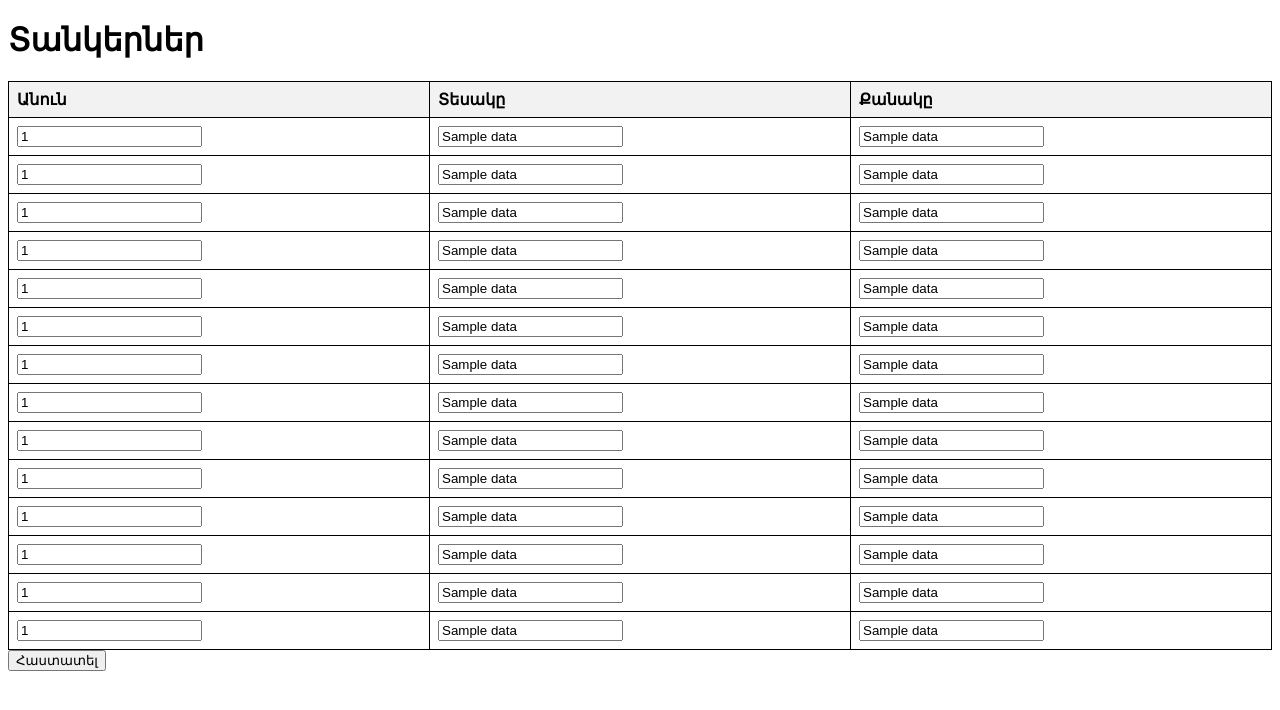
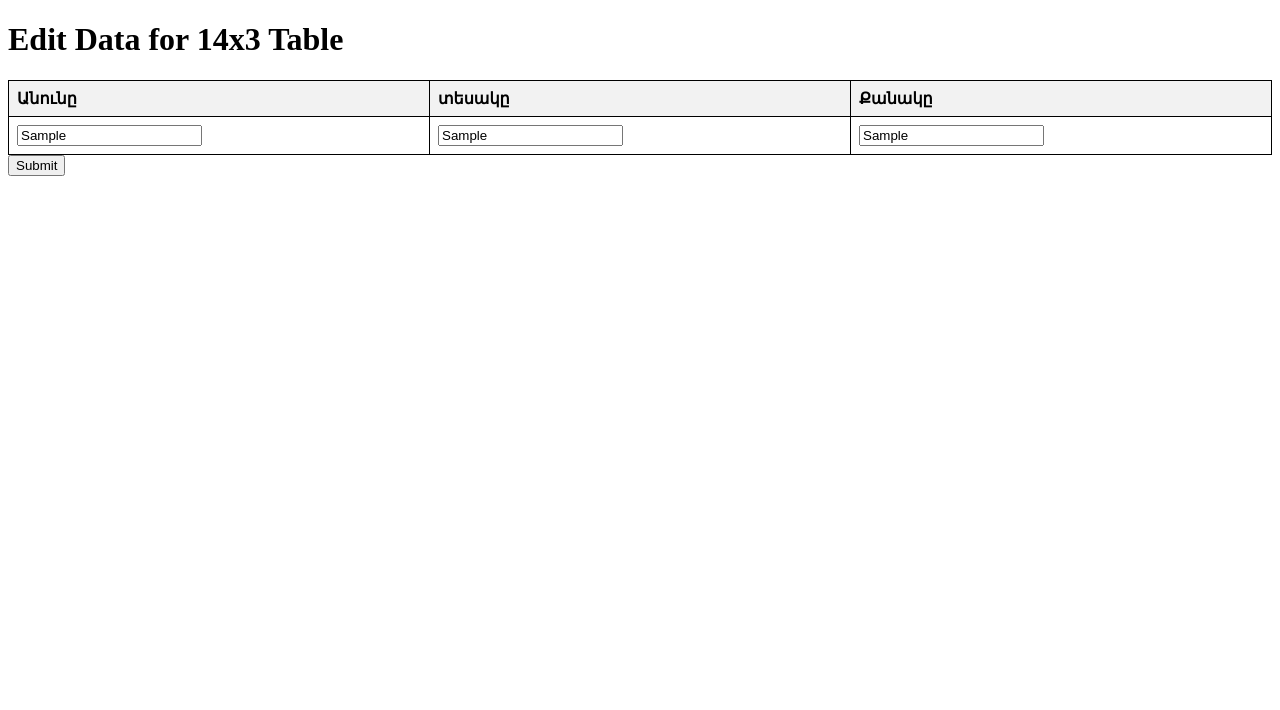
Before and after one commit to Tasoka123ji/379, a Flask app: template templates/index.html in a window 1280 px wide. Shown: the top 710 px of the page. Run offline with Flask 2, Linux system fonts and the light colour scheme; the template is opened without the code that fills it: most values are stand-ins (such as "Sample title", 1, 10 or a date in 2020).

Commit message:
Update index.html

```diff
--- a/templates/index.html
+++ b/templates/index.html
@@ -20,27 +20,27 @@
     </style>
 </head>
 <body>
-    <h1>Տանկերներ</h1>
+    <h1>Edit Data for 14x3 Table</h1>
     <form action="/edit" method="POST">
         <table>
             <thead>
                 <tr>
-                    <th>Անուն</th>
-                    <th>Տեսակը</th>
+                    <th>Անունը</th>
+                    <th>տեսակը</th>
                     <th>Քանակը</th>
                 </tr>
             </thead>
             <tbody>
-                {% for i in range(14) %}
+                {% for  data in table_data  %}
                 <tr>
-                    {% for j in range(3) %}
-                    <td><input type="text" name="row{{ i }}_col{{ j }}" value="{{ table_data[i][j] }}"></td>
-                    {% endfor %}
+                    <td><input type="text" name="row{{ data.row }}_col0" value="{{ data.col1 }}"></td>
+                    <td><input type="text" name="row{{ data.row }}_col1" value="{{ data.col2 }}"></td>
+                    <td><input type="text" name="row{{ data.row }}_col2" value="{{ data.col3 }}"></td>
                 </tr>
                 {% endfor %}
             </tbody>
         </table>
-        <button type="submit">Հաստատել</button>
+        <button type="submit">Submit</button>
     </form>
 </body>
 </html>
```
